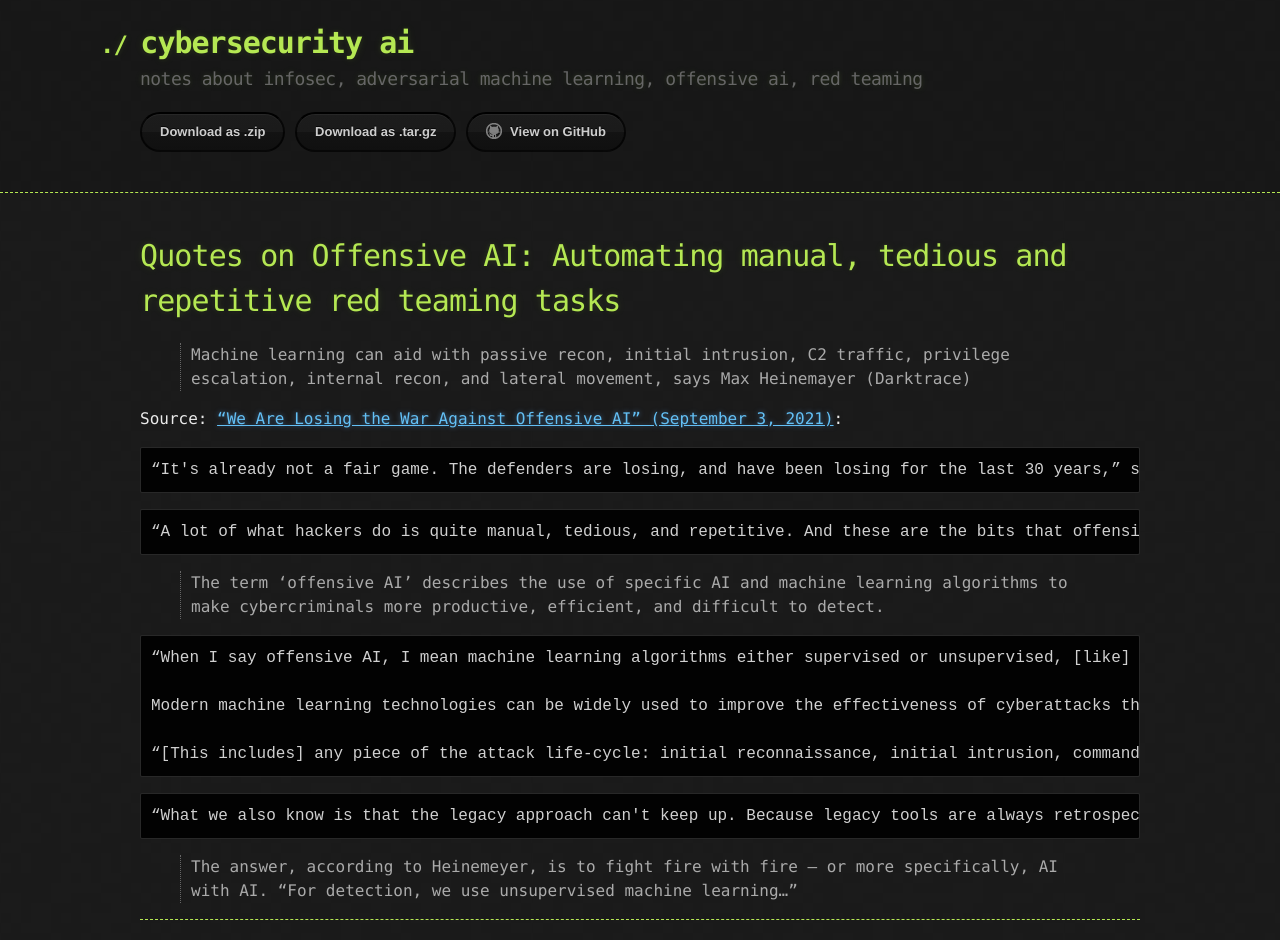
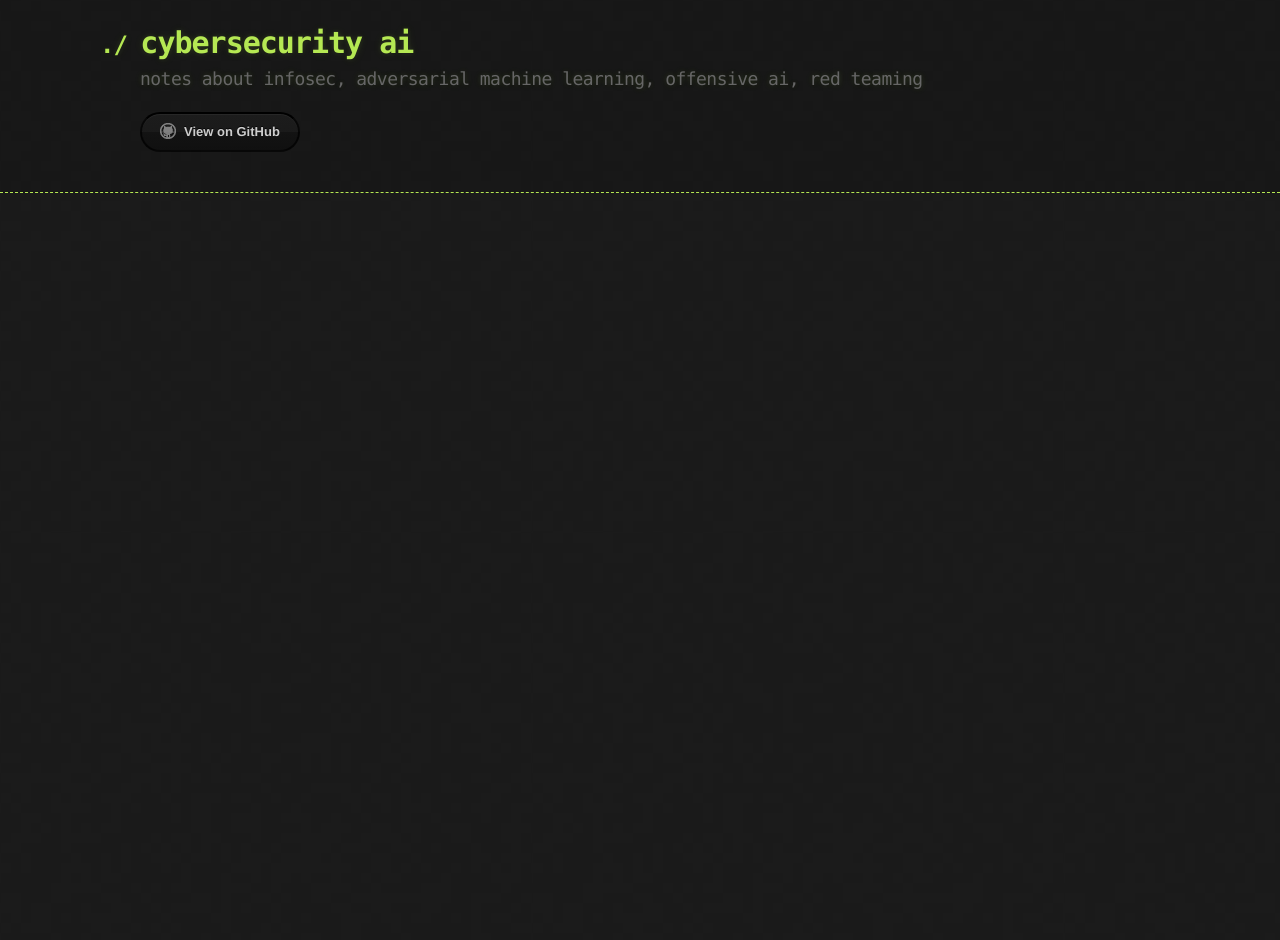
Before and after one commit to cybersecurityai/cybersecurityai.github.io, a Jekyll site: the page built from index.md, in a window 1280 px wide. Built offline with Jekyll 4.4.1, drawn with Linux system fonts in a browser that asks for light colours; after the commit the page ends 900 px from its top, so only the background shows below that.

````diff
--- a/_config.yml
+++ b/_config.yml
@@ -1,5 +1,5 @@
 title: cybersecurity ai
 description: notes about infosec, adversarial machine learning, offensive ai, red teaming
-show_downloads: true
+show_downloads: false
 google_analytics:
 theme: jekyll-theme-hacker
--- a/index.md
+++ b/index.md
@@ -1,36 +1,3 @@
 ---
 layout: default
 ---
-
-# Quotes on Offensive AI: Automating manual, tedious and repetitive red teaming tasks
-
-> Machine learning can aid with passive recon, initial intrusion, C2 traffic, privilege escalation, internal recon, and lateral movement, says Max Heinemayer (Darktrace)
-
-Source: [“We Are Losing the War Against Offensive AI” (September 3, 2021)](https://www.coriniumintelligence.com/content/articles/we-are-losing-the-war-against-offensive-ai):
-
-```
-“It's already not a fair game. The defenders are losing, and have been losing for the last 30 years,” says Heinemayer [Darktrace Director of Threat Hunting Max Heinemayer]
-```
-
-```
-“A lot of what hackers do is quite manual, tedious, and repetitive. And these are the bits that offensive AI can automate speed up,” Heinemeyer says. “And not only that, but existing attackers can scale up their attacks.”
-```
-
-> The term ‘offensive AI’ describes the use of specific AI and machine learning algorithms to make cybercriminals more productive, efficient, and difficult to detect.
-
-```
-“When I say offensive AI, I mean machine learning algorithms either supervised or unsupervised, [like] deep learning and reinforcement learning being used to augment today's cyberattacks,” says Heinemeyer.
-
-Modern machine learning technologies can be widely used to improve the effectiveness of cyberattacks throughout the attack life cycle, according to Heinemeyer.
-
-“[This includes] any piece of the attack life-cycle: initial reconnaissance, initial intrusion, command-and-control traffic, privilege escalation, internal reconnaissance, lateral movement. Any of these could be augmented by machine learning in one way or another.”
-```
-
-```
-“What we also know is that the legacy approach can't keep up. Because legacy tools are always retrospective. They are static and they are siloed. Mark my words: Solar Winds was the death knell for first-generation security tools,” he says.
-```
-
-> The answer, according to Heinemeyer, is to fight fire with fire – or more specifically, AI with AI.
-“For detection, we use unsupervised machine learning…”
-
-* * *
````
Also changed, not shown: README.md, 1 other file.
